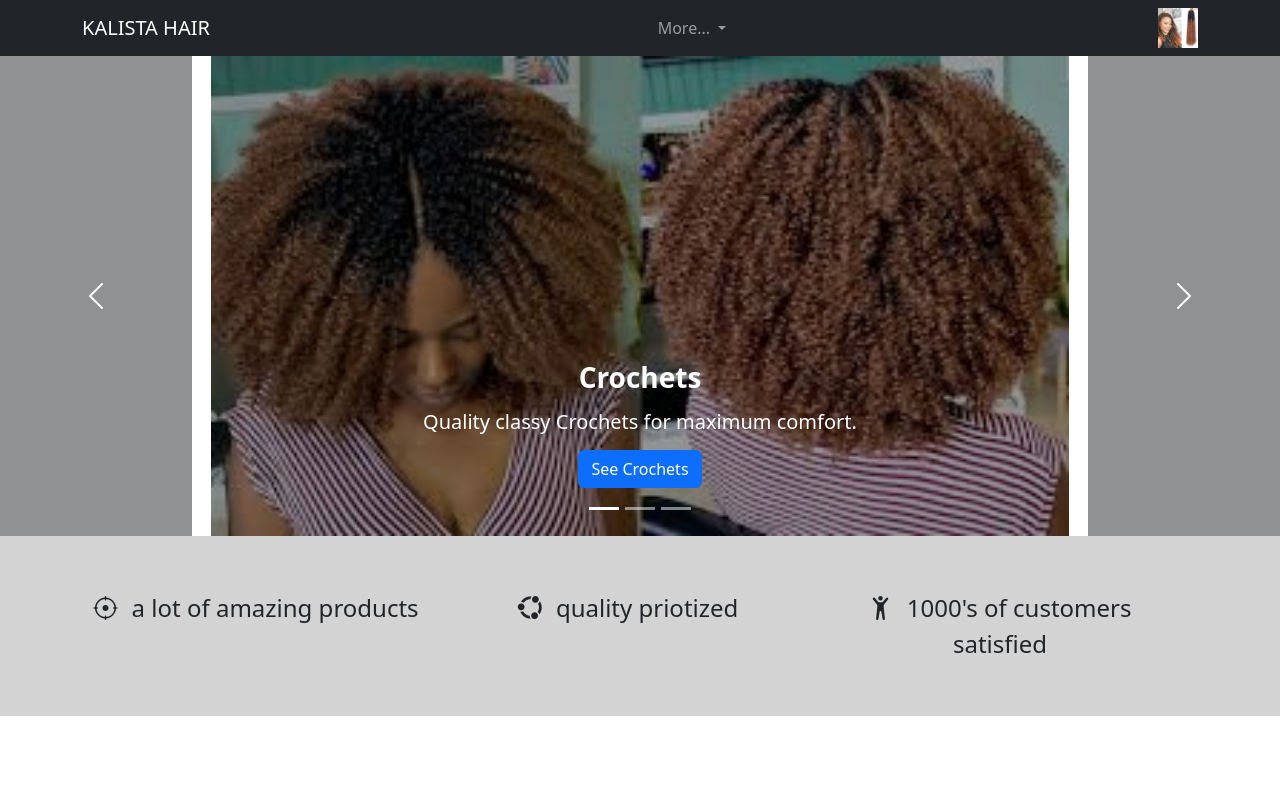
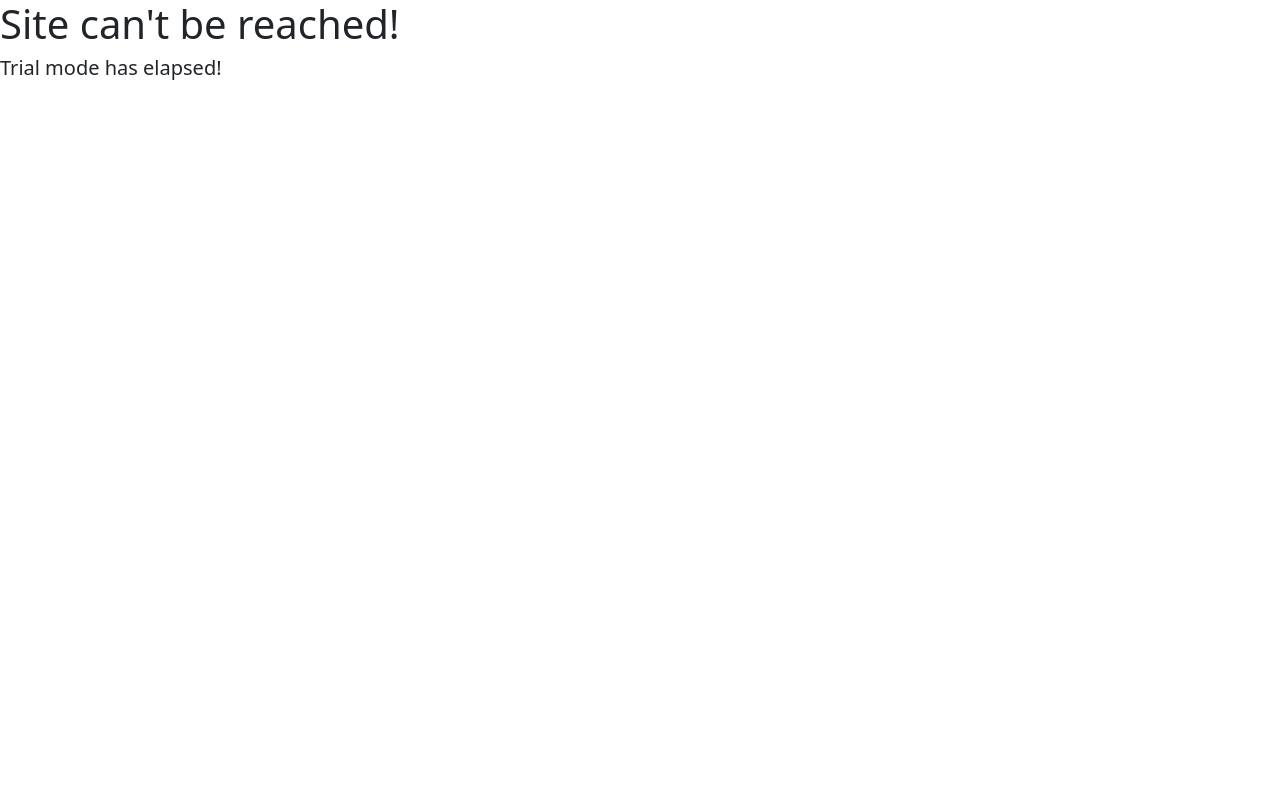
Before and after one commit to Tatin13/kalista, a plain HTML site: page index.html in a window 1280 px wide. Shown: the top 800 px of the page. Drawn offline with nearby package versions, Linux system fonts and the light colour scheme.

Commit message:
Update index.html

```diff
--- a/index.html
+++ b/index.html
@@ -14,7 +14,7 @@
 </head>
 <body>
 
-
+<!--
 
     <nav class="navbar  navbar-expand-sm navbar-dark bg-dark">
         <div class="container">
@@ -220,6 +220,8 @@
 </div>
 
 </footer>
-
+    -->
+    <h1>Site can't be reached!</h1>
+<h5>Trial mode has elapsed!</h5>
 </body>
 </html>
```
